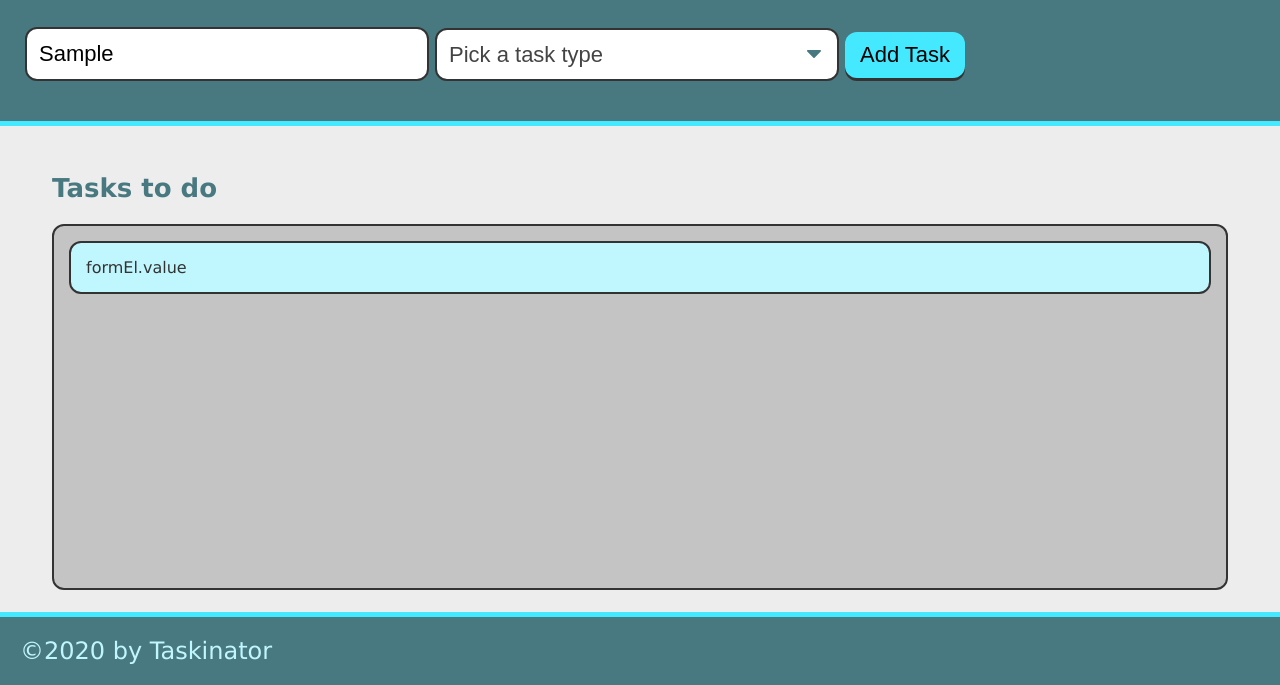
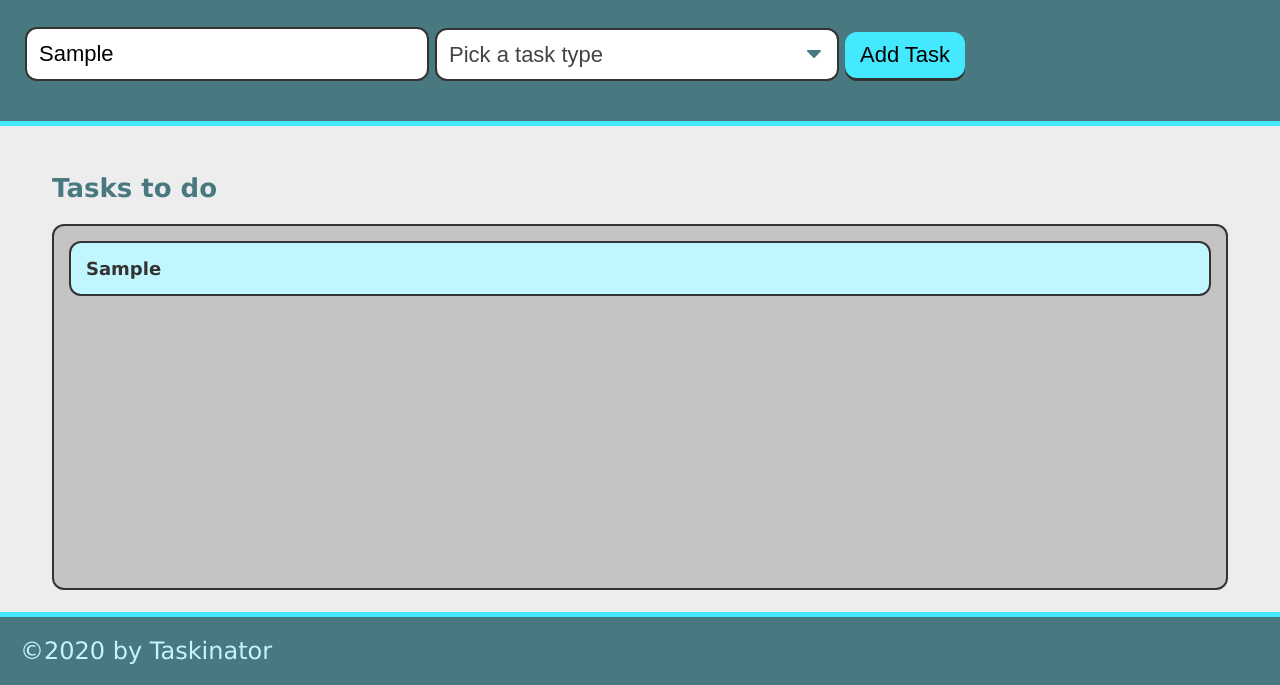
Before and after one commit to tomhabt/taskinator, a plain HTML site: page index.html in a window 1280 px wide. Both pictures are taken after typing "Sample" into the empty fields and a click on the button "Add Task". Shown: the part 115-800 px from the top of the page. Drawn offline with Linux system fonts and the light colour scheme.

Commit message:
Input form function upgraded or refactored

```diff
--- a/assets/js/script.js
+++ b/assets/js/script.js
@@ -1,54 +1,34 @@
+var formEl = document.querySelector("#task-form");
+var tasksToDoEl = document.querySelector("#tasks-to-do");
 
-// creating list in the task to do section
-// var buttonEl = document.querySelector("#save-task");
-var tasksToDoEl = document.querySelector("#task-to-do");
+var taskFormHandler = function(event) {
+  event.preventDefault();
+  var taskNameInput = document.querySelector("input[name='task-name']").value;
+  var taskTypeInput = document.querySelector("select[name='task-type']").value;
 
-// adding event listener to the button
-/*
-buttonEl.addEventListener("click", function() {
+  // package up data as an object
+  var taskDataObj = {
+      name: taskNameInput,
+      type: taskTypeInput
+  };
+
+  // send it as an argument to createTaskEl
+  createTaskEl(taskDataObj);
+};
+
+var createTaskEl = function (taskDataObj) {
+  // create list item
   var listItemEl = document.createElement("li");
   listItemEl.className = "task-item";
-  listItemEl.textContent = "This is a new task.";
+
+  // create div to hold task info and add to list item
+  var taskInfoEl = document.createElement("div");
+  taskInfoEl.className = "task-info";
+  taskInfoEl.innerHTML = "<h3 class='task-name'>" + taskDataObj.name + "</h3><span class='task-type'>" + taskDataObj.type + "</span>";
+  listItemEl.appendChild(taskInfoEl);
+
+  // add entire list item to list
   tasksToDoEl.appendChild(listItemEl);
-  });
-*/
+};
 
-/*
-note that the code block above, that is starting from the
-  function (){.......} up to the append method, is mostly
-  repeating to creat multiple elements, style and append
-  them. Therefore we need to assign that part into
-  something to minimize the repeation. so lets use
-  var createTaskHandler = function() {
-  var listItemEl = document.createElement("li");
-  listItemEl.className = "task-item";
-  listItemEl.textContent = "This is a new task.";
-  tasksToDoEl.appendChild(listItemEl)
-  so we will comment out the above and re-write it as
-  follows
-*/
-    /* var createTaskHandler = function() {
-      var listItemEl = document.createElement("li");
-      listItemEl.className = "task-item";
-      listItemEl.textContent = "This is a new task.";
-      tasksToDoEl.appendChild(listItemEl);
-    }
-    */
-
-  // buttonEl.addEventListener("click", createTaskHandler);
-
-  var formEl = document.querySelector("#task-form");
-
-
-
-
-  var createTaskHandler = function(event) {
-
-    event.preventDefault();
-
-    var listItemEl = document.createElement("li");
-    listItemEl.className = "task-item";
-    listItemEl.textContent = "formEl.value";
-    tasksToDoEl.appendChild(listItemEl);
-  };
-  formEl.addEventListener("submit", createTaskHandler);
+formEl.addEventListener("submit", taskFormHandler);
--- a/index.html
+++ b/index.html
@@ -33,7 +33,7 @@
   <main class="page-content">
     <section class="task-list-wrapper">
         <h2 class="list-title">Tasks to do</h2>
-        <ul id = "task-to-do" class="task-list"></ul>
+        <ul id = "tasks-to-do" class="task-list"></ul>
     </section>
   </main>
   <script src="assets/js/script.js"></script>
```
Also changed, not shown: 2 other files.
